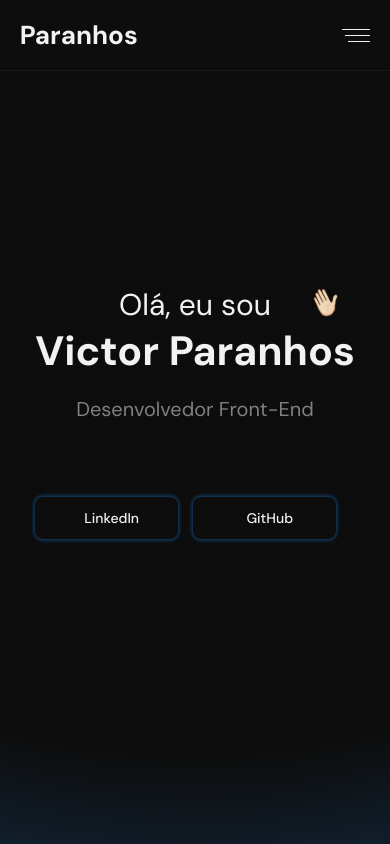
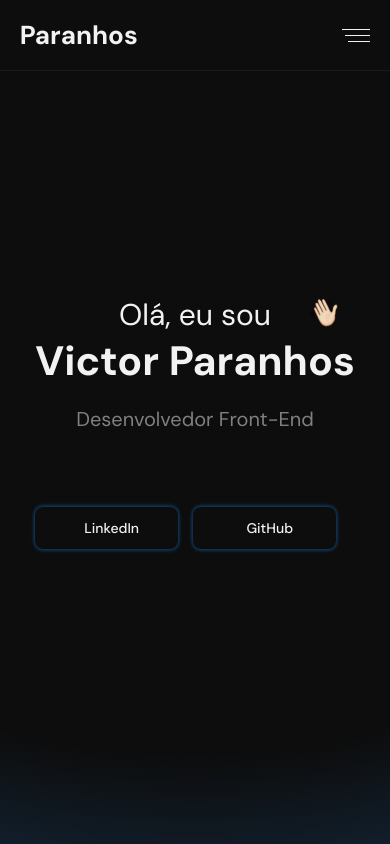
Before and after one commit to victorparanhosdev/portfolio, a website: page index.html in a window 390 px wide. Shown: the top 844 px of the page. Drawn offline with Linux system fonts and the light colour scheme; some icons are missing.

Commit message:
Update estilos.css

```diff
--- a/estilos.css
+++ b/estilos.css
@@ -664,13 +664,12 @@ footer p {
     justify-content: center;
     align-items: center;
   }
-  .box-model-1{
-    margin-top: -7.1rem;
-
+  .box-model-1 {
+    padding: 0;
   }
 
   .box-model-1 > div:first-child {
-
+    margin: 10rem auto;
     width: 100%;
   }
 
```
